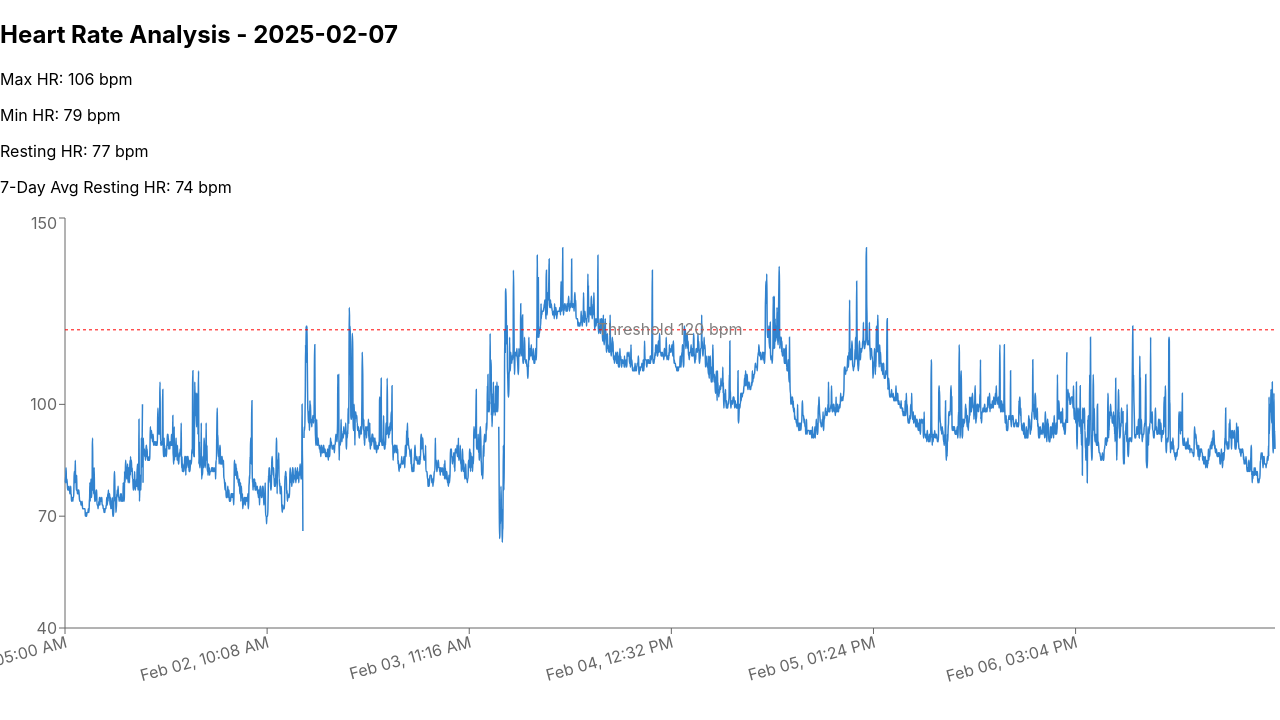
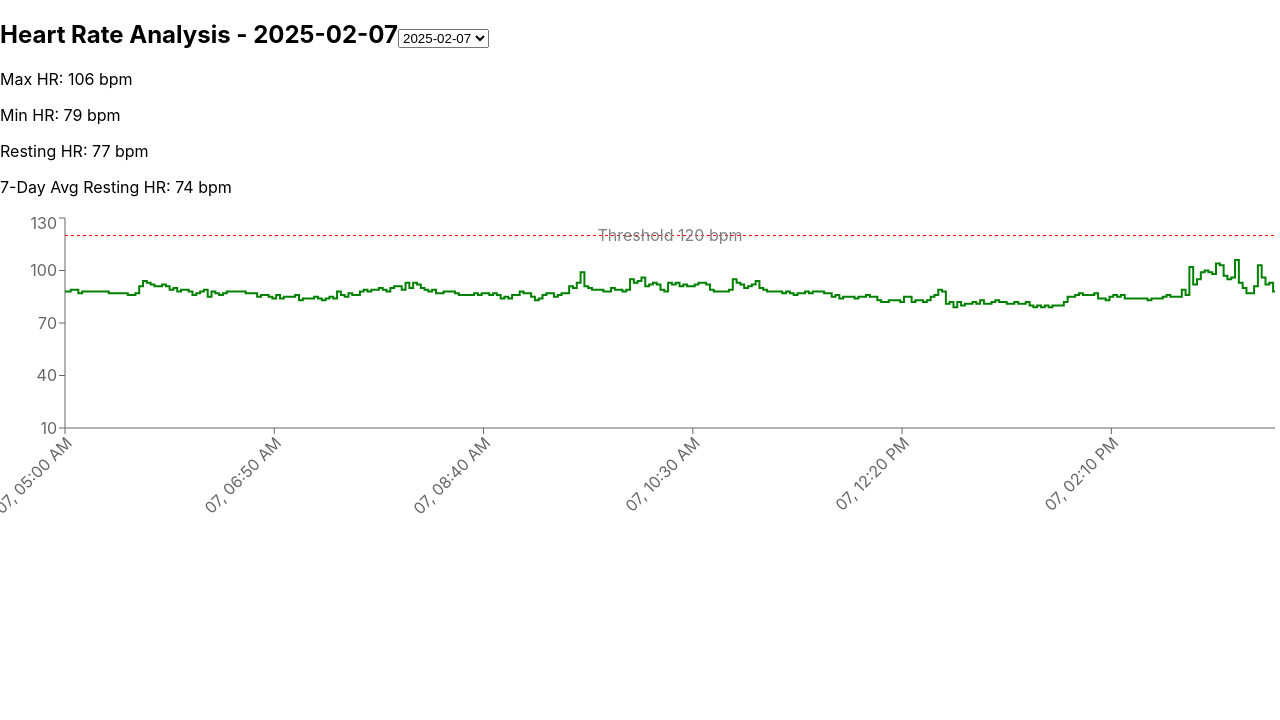
Before and after one commit to swapniltamse/garmin-heartrate-dashboard, a React (Create React App) app: page / in a window 1280 px wide. Shown: the top 720 px of the page. Built offline with nearby package versions, Linux system fonts and the light colour scheme.

Commit message:
add date selector logic

```diff
--- a/src/components/HeartRateDashboard.js
+++ b/src/components/HeartRateDashboard.js
@@ -1,10 +1,9 @@
-import React from "react";
-import { LineChart, Line, XAxis, YAxis, Tooltip, ResponsiveContainer, ReferenceLine, Scatter } from "recharts";
+import React, { useState } from "react";
+import { LineChart, Line, XAxis, YAxis, Tooltip, ResponsiveContainer, ReferenceLine } from "recharts";
 import { Card, CardContent } from "../components/ui/card";
 import heartRateData from "../data/heartRateData.json"; // Importing JSON data
 
-// Extract and format heart rate data
-const processHeartRateData = (data) => {
+const processHeartRateData = (data, selectedDate) => {
   console.log("Raw JSON Data:", data);
 
   if (!Array.isArray(data) || data.length === 0) {
@@ -12,71 +11,88 @@ const processHeartRateData = (data) => {
     return [];
   }
 
+  let selectedData = data.find(entry => entry.date === selectedDate);
+  if (!selectedData) return [];
+
   let allHeartRateValues = [];
 
-  data.forEach((entry) => {
-    if (entry.heart_rate && entry.heart_rate.heartRateValues) {
-      entry.heart_rate.heartRateValues.forEach(([timestamp, heartRate]) => {
+  if (selectedData.heart_rate && selectedData.heart_rate.heartRateValues) {
+    selectedData.heart_rate.heartRateValues.forEach(([timestamp, heartRate]) => {
       allHeartRateValues.push({
         timestamp: new Date(timestamp).toLocaleString("en-US", {
-            // year: "numeric",
-            month: "short",
           day: "2-digit",
           hour: "2-digit",
           minute: "2-digit",
           hour12: true,
         }),
         heartRate,
-          highlight: heartRate > 120 ? heartRate : null, // Identify values above threshold
+        highlight: heartRate > 120,
       });
     });
   }
-  });
 
-  allHeartRateValues.sort((a, b) => new Date(a.timestamp) - new Date(b.timestamp)); // Sort data in ascending order
+  allHeartRateValues.sort((a, b) => new Date(a.timestamp) - new Date(b.timestamp));
   console.log("Processed Heart Rate Data (Sorted):", allHeartRateValues);
   return allHeartRateValues;
 };
 
-const formattedData = processHeartRateData(heartRateData);
-const highlightPoints = formattedData.filter(d => d.highlight !== undefined); // Ensure we have data for highlighting
-console.log("Highlight Points:", highlightPoints);
+const DateSelector = ({ selectedDate, setSelectedDate }) => (
+  <select
+    className="p-2 border rounded"
+    value={selectedDate}
+    onChange={(e) => setSelectedDate(e.target.value)}
+  >
+    {heartRateData.map(entry => (
+      <option key={entry.date} value={entry.date}>{entry.date}</option>
+    ))}
+  </select>
+);
 
 const HeartRateDashboard = () => {
+  const [selectedDate, setSelectedDate] = useState(heartRateData[0]?.date || "");
+  const formattedData = processHeartRateData(heartRateData, selectedDate);
+
   return (
     <div className="p-6 max-w-4xl mx-auto">
-      <h2 className="text-2xl font-bold mb-4">Heart Rate Analysis - {Array.isArray(heartRateData) ? heartRateData[0]?.date : "No Data"}</h2>
+      <div className="flex justify-between items-center mb-4">
+        <h2 className="text-2xl font-bold">Heart Rate Analysis - {selectedDate}
+        <DateSelector selectedDate={selectedDate} setSelectedDate={setSelectedDate} />
+        </h2>
+      </div>
 
       <Card className="mb-6 p-4">
         <CardContent>
-          <p className="text-lg">Max HR: {heartRateData[0]?.heart_rate?.maxHeartRate || "N/A"} bpm</p>
-          <p className="text-lg">Min HR: {heartRateData[0]?.heart_rate?.minHeartRate || "N/A"} bpm</p>
-          <p className="text-lg">Resting HR: {heartRateData[0]?.heart_rate?.restingHeartRate || "N/A"} bpm</p>
-          <p className="text-lg">7-Day Avg Resting HR: {heartRateData[0]?.heart_rate?.lastSevenDaysAvgRestingHeartRate || "N/A"} bpm</p>
+          <p className="text-lg">Max HR: {formattedData.length > 0 ? heartRateData.find(d => d.date === selectedDate)?.heart_rate?.maxHeartRate || "N/A" : "N/A"} bpm</p>
+          <p className="text-lg">Min HR: {formattedData.length > 0 ? heartRateData.find(d => d.date === selectedDate)?.heart_rate?.minHeartRate || "N/A" : "N/A"} bpm</p>
+          <p className="text-lg">Resting HR: {formattedData.length > 0 ? heartRateData.find(d => d.date === selectedDate)?.heart_rate?.restingHeartRate || "N/A" : "N/A"} bpm</p>
+          <p className="text-lg">7-Day Avg Resting HR: {formattedData.length > 0 ? heartRateData.find(d => d.date === selectedDate)?.heart_rate?.lastSevenDaysAvgRestingHeartRate || "N/A" : "N/A"} bpm</p>
         </CardContent>
       </Card>
 
       {formattedData.length > 0 ? (
-        <ResponsiveContainer width="100%" height={500}>
+        <ResponsiveContainer width="100%" height={300}>
           <LineChart data={formattedData}>
-            {/* <XAxis dataKey="timestamp" angle={-45} textAnchor="end" height={50} /> */}
             <XAxis
               dataKey="timestamp"
-              angle={-15}
+              angle={-45}
               textAnchor="end"
               height={80}
-              interval={Math.ceil(formattedData.length / 6)} // Reduce the number of timestamps shown
+              interval={Math.ceil(formattedData.length / 6)}
             />
-            <YAxis domain={[40, 150]} />
+            <YAxis domain={[10, 130]} />
             <Tooltip />
-            <Line type= "monotone" dataKey="heartRate" stroke="#3182CE" strokeWidth={1.5} dot= {false} />
+            <Line
+              type="step"
+              dataKey="heartRate"
+              stroke="green"
+              strokeWidth={2}
+              dot={(data) => data.heartRate > 120 ? { r: 5, fill: "red" } : false}
+            />
             <ReferenceLine y={120} stroke="red" strokeDasharray="3 3" label="Threshold 120 bpm" />
-            {/* <Scatter data={formattedData} dataKey="aboveThreshold" fill="red" shape="circle" /> */}
-            <Scatter data={formattedData.filter(d => d.highlight)} dataKey="highlight" fill="red" shape="pentagon" />
           </LineChart>
         </ResponsiveContainer>
       ) : (
-        <p className="text-center text-red-500">No heart rate data available</p>
+        <p className="text-center text-red-500">No heart rate data available for the selected date</p>
       )}
     </div>
   );
```
Also changed, not shown: 1 other file (tests, documents, lock files or other folders). Lines whose indentation alone changed are shown as unchanged.
